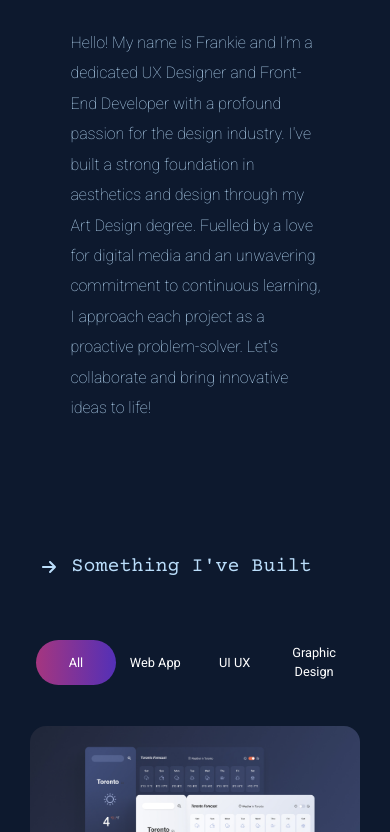
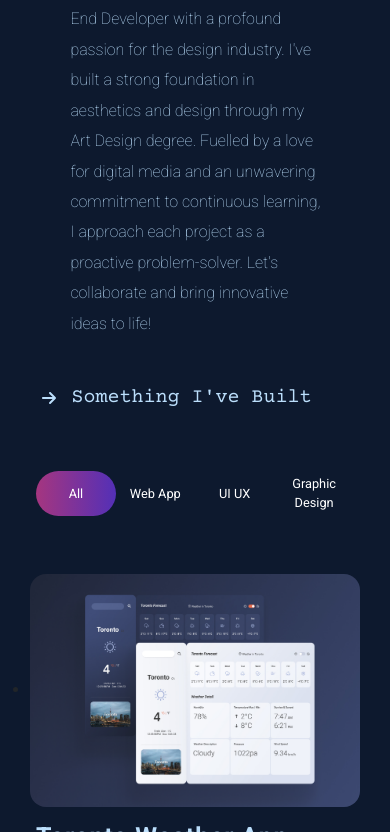
Before and after one commit to FrankieZzzzz/portfolio-react, a React (Create React App) app in the folder frontend_react/: page / in a window 390 px wide. Shown: the part 1168-2000 px from the top of the page. Built offline with nearby package versions, Linux system fonts and the light colour scheme.

Commit message:
project page and try fix netlify issue
design project page for mobile with out hover function.

add _redirects for netlify

```diff
--- a/frontend_react/src/container/Header/Header.jsx
+++ b/frontend_react/src/container/Header/Header.jsx
@@ -5,7 +5,7 @@ import  {motion} from 'framer-motion';
 import {images} from '../../constants';
 
 import { FontAwesomeIcon} from '@fortawesome/react-fontawesome';
-import { faArrowRight, faEnvelope } from "@fortawesome/free-solid-svg-icons";
+import { faArrowRight, faEnvelope, faCircleNodes } from "@fortawesome/free-solid-svg-icons";
 import {faGithub, faLinkedin, faSquareBehance } from '@fortawesome/free-brands-svg-icons';
 
 const Header = () => {
@@ -40,7 +40,11 @@ const Header = () => {
                   <FontAwesomeIcon icon={faEnvelope} />
                 </a>
               </li>
-
+              <li>
+                <a href='https://github.com/FrankieZzzzz'>
+                  <FontAwesomeIcon icon={faCircleNodes} />
+                </a>
+              </li>
             </ul>
         </motion.div>
         {/* left side icon */}
--- a/frontend_react/src/container/Header/Header.scss
+++ b/frontend_react/src/container/Header/Header.scss
@@ -13,7 +13,7 @@
     width: 100%;
     height: 100vh;
     flex-direction: row;
-    padding: 8rem 2.6rem 0em;
+    padding: 4rem 2.6rem 0em;
 
     @media screen and (max-width: 1200px) {
         flex-direction: column;
@@ -94,6 +94,9 @@
         span{
             font-size: 20px;
             padding-left: 1rem;
+        }
+        @media screen and (min-width: 1200px) {
+            padding: 2rem 0rem 8rem;
         }
     }
     .header-content{
@@ -184,6 +187,7 @@
 #app__header-mobile{
     flex: 1;
     width: 100%;
+    height: 80vh;
     flex-direction: row;
     padding: 0rem 2.6rem 0em;
     background: var(--deepBlue-color);
--- a/frontend_react/src/container/Work/Work.jsx
+++ b/frontend_react/src/container/Work/Work.jsx
@@ -17,44 +17,71 @@ import {images} from '../../constants';
 const Work = () => {
   const projects =[
     {
-      title: 'project1',
-      description: 'project1',
-      imgUrl: images.WeatherApp
+      title: 'Toronto Weather App',
+      description: 'An app that updates weather data in real time',
+      imgUrl: images.WeatherApp,
+      gitHubLink: 'https://github.com/FrankieZzzzz',
+      behanceLink:'https://www.behance.net/zhongweini0703',
+      netlify: 'https://app.netlify.com/teams/frankiezzzzz/overview'
+
     },
     {
       title: 'project2',
       description: 'project2',
-      imgUrl: images.TravelWeb
+      imgUrl: images.TravelWeb,
+      gitHubLink: 'https://github.com/FrankieZzzzz',
+      behanceLink:'https://www.behance.net/zhongweini0703',
+      netlify: 'https://app.netlify.com/teams/frankiezzzzz/overview'
     },
     {
       title: 'project3',
       description: 'project3',
-      imgUrl: images.BrandDesign
+      imgUrl: images.BrandDesign,
+      gitHubLink: '',
+      behanceLink:'https://www.behance.net/zhongweini0703',
+      netlify: ''
     },
     {
       title: 'project4',
       description: 'project4',
-      imgUrl: images.WorldClock
+      imgUrl: images.WorldClock,
+      gitHubLink: 'https://github.com/FrankieZzzzz',
+      behanceLink:'https://www.behance.net/zhongweini0703',
+      netlify: 'https://app.netlify.com/teams/frankiezzzzz/overview'
     },
     {
       title: 'project5',
       description: 'project5',
-      imgUrl: images.CaseStudy
+      imgUrl: images.CaseStudy,
+      gitHubLink: '',
+      behanceLink:'https://www.behance.net/zhongweini0703',
+      netlify: ''
+
     },
     {
       title: 'project6',
       description: 'project6',
-      imgUrl: images.MaskPSA
+      imgUrl: images.MaskPSA,
+      gitHubLink: '',
+      behanceLink:'https://www.behance.net/zhongweini0703',
+      netlify: ''
+
     },
     {
       title: 'project7',
       description: 'project7',
-      imgUrl: images.MagazineDesign
+      imgUrl: images.MagazineDesign,
+      gitHubLink: '',
+      behanceLink:'https://www.behance.net/zhongweini0703',
+      netlify: ''
     },
     {
       title: 'project8',
       description: 'project8',
-      imgUrl: images.PosterDesign
+      imgUrl: images.PosterDesign,
+      gitHubLink: '',
+      behanceLink:'https://www.behance.net/zhongweini0703',
+      netlify: ''
     },
   ]
   return (
--- a/frontend_react/src/container/Work/Work.scss
+++ b/frontend_react/src/container/Work/Work.scss
@@ -40,6 +40,9 @@
         }
         @media screen and (max-width:1200px) {
             width: 100%;
+        }
+        @media screen and (min-width:1200px) {
+            padding: 0rem 0rem 0rem;
         }
     }
     .nav.nav-pills {
@@ -131,6 +134,8 @@
         .projectLink{
             text-decoration: none;
             color: white;
+            padding: 0rem 10px;
+            font-size: 1.5rem;
         }
     }
     img {
@@ -148,6 +153,9 @@
     transition: 0.5s ease-in-out;
     opacity: 0;
     width: 100%;
+    .app__cardIcon{
+        margin: 2rem 0px;
+    }
 }
 .projectBox:hover .app__cardText{
     top: 50%;
@@ -159,9 +167,54 @@
         line-height: 1.1em;
         }
     span {
-        font-style: italic;
         font-weight: 400;
         font-size: 15px;
         letter-spacing: 0.8px;
     }
 }
+
+
+
+.app__workCard-Mobile{
+    .projectBox {
+        position: relative;
+        overflow: hidden;
+        margin: 2rem 0rem;
+
+        @media screen and (min-width: 576px) {
+            margin: 1rem 0rem 0.5rem;
+        }
+        img {
+            object-fit: contain;
+            max-width: 100%;
+            border-radius: 1rem;
+        }
+    }
+    .app__cardText-mobile{
+        color: var(--lightBlue-color);
+        margin: 1rem 0rem 0rem 0.4rem;
+        h4 {
+            font-size: 25px;
+            font-weight: 700;
+            letter-spacing: 0.8px;
+            line-height: 1.1em;
+            margin: 0px;
+        }
+
+        span {
+            font-weight: 200;
+            font-size: 12px;
+            letter-spacing: 0.8px;
+        }
+        .projectLink {
+            text-decoration: none;
+            color: white;
+            padding: 0rem 20px 0px 0px;
+            font-size: 1.5rem;
+        }
+        .app__cardIcon{
+            margin: 0px;
+        }
+    }
+
+}
--- a/frontend_react/src/container/Work/WorkCard.jsx
+++ b/frontend_react/src/container/Work/WorkCard.jsx
@@ -1,20 +1,58 @@
-import React from 'react'
+import React, {useState, useEffect} from 'react'
 import './Work.scss';
 // import Col from 'react-bootstrap/Col';
+import { FontAwesomeIcon} from '@fortawesome/react-fontawesome';
+import {faGithub, faSquareBehance } from '@fortawesome/free-brands-svg-icons';
+import { faCircleNodes } from "@fortawesome/free-solid-svg-icons";
 
 
-export const ProjectCard = ({ title, description, imgUrl}) =>{
+
+
+export const ProjectCard = ({ title, description, imgUrl, netlify, behanceLink, gitHubLink }) =>{
+    const [isMobile, setIsMobile] = useState(window.innerWidth <= 1200);
+    useEffect(() => {
+        const handleResize = () => {
+            setIsMobile(window.innerWidth <= 1200);
+        };
+
+        window.addEventListener('resize', handleResize )
+        return () => {
+            window.removeEventListener('resize', handleResize);
+        };
+    }, [])
+
+
+    if(isMobile) {
         return(
-        // <Col size={12} sm={6} md={4}>
-        //     <div className='app__workCard'>
-        //         <img src={imgUrl} alt='project-item'/>
-        //         <div className='app__cardText'>
-        //             <h4>{title}</h4>
-        //             <span>{description}</span>
-        //         </div>
-
-        //     </div>
-        // </Col>
+           <li className='app__workCard-Mobile'>
+                <div className='projectBox'>
+                    <img src={imgUrl} alt='project-item'/>
+                </div>
+                <div className='app__cardText-mobile'>
+                        <h4>{title}</h4>
+                        <span>{description}</span>
+                        <div className='app__cardIcon'>
+                            {behanceLink && (
+                                <a href={behanceLink} className='projectLink' target='_blank' rel="noreferrer">
+                                    <FontAwesomeIcon icon={faSquareBehance} />
+                                </a>
+                            )}
+                            {netlify && (
+                                <a href={netlify} className='projectLink' target='_blank' rel="noreferrer">
+                                    <FontAwesomeIcon icon={faCircleNodes} />
+                                </a>
+                            )}
+                            {gitHubLink && (
+                                <a href={gitHubLink} className='projectLink' target='_blank' rel="noreferrer">
+                                    <FontAwesomeIcon icon={faGithub} />
+                                </a>
+                            )}
+                        </div>
+                    </div>
+            </li>
+        )
+    }else {
+        return(
              <li className='app__workCard'>
                 <div className='projectBox'>
                     <a href='#/home' className='projectLink'>
@@ -22,9 +60,27 @@ export const ProjectCard = ({ title, description, imgUrl}) =>{
                         <div className='app__cardText'>
                             <h4>{title}</h4>
                             <span>{description}</span>
+                            <div className='app__cardIcon'>
+                                {behanceLink && (
+                                    <a href={behanceLink} className='projectLink' target='_blank' rel="noreferrer">
+                                        <FontAwesomeIcon icon={faSquareBehance} />
+                                    </a>
+                                )}
+                                {netlify && (
+                                    <a href={netlify} className='projectLink' target='_blank' rel="noreferrer">
+                                        <FontAwesomeIcon icon={faCircleNodes} />
+                                    </a>
+                                )}
+                                {gitHubLink && (
+                                    <a href={gitHubLink} className='projectLink' target='_blank' rel="noreferrer">
+                                        <FontAwesomeIcon icon={faGithub} />
+                                    </a>
+                                )}
+                            </div>
                         </div>
                     </a>
                 </div>
             </li>
         )
     }
+}
```
Also changed, not shown: 2 other files (tests, documents, lock files or other folders). Lines whose indentation alone changed are shown as unchanged.
